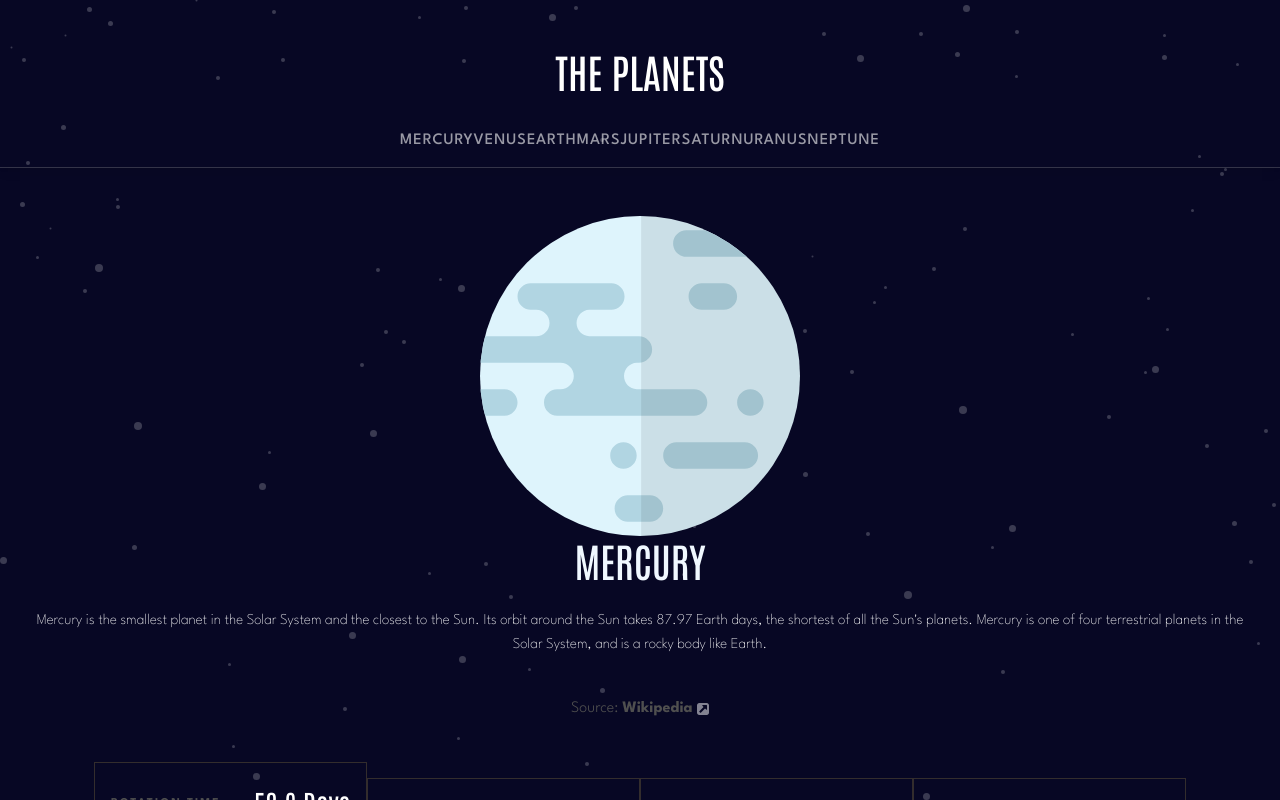
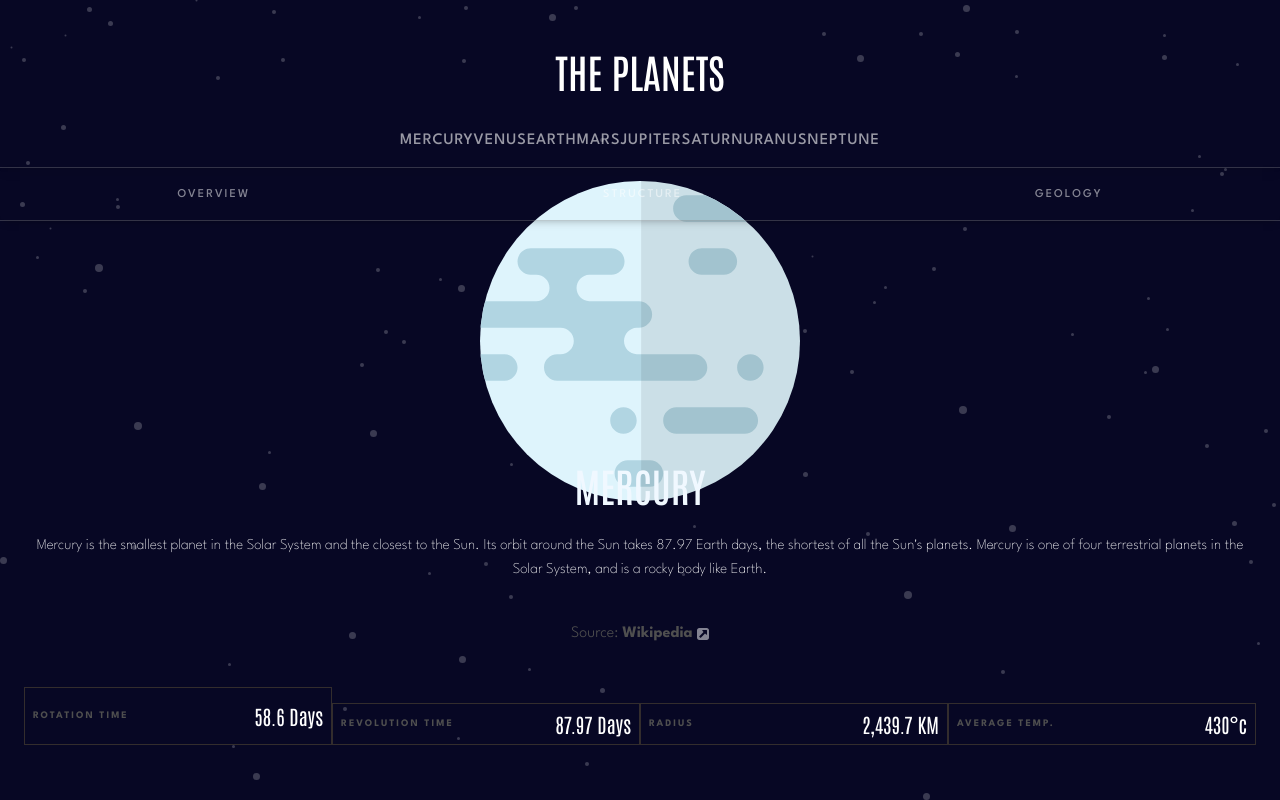
Before and after one commit to NickMagidson/planet-facts, a React (Vite) app: page /mercury in a window 1280 px wide. Built offline with nearby package versions, Linux system fonts and the light colour scheme.

Commit message:
General planet component layout and update todo list

```diff
--- a/src/App.jsx
+++ b/src/App.jsx
@@ -18,6 +18,7 @@ function App() {
       <Navbar />
       <Routes>
         <Route index path="/" />
+        {/* <Route path='mercury' element={<SinglePlanet value={planet[0]} />} /> */}
         <Route path='mercury' element={<Mercury/>} />
         <Route path='venus' element={<Venus/>} />
         <Route path='earth' element={<Earth/>} />
--- a/src/components/Mercury.jsx
+++ b/src/components/Mercury.jsx
@@ -1,55 +1,72 @@
+import { useState } from "react";
 import planets from "../data.json";
 import source from "/assets/icon-source.svg";
-import { MDBCol, MDBContainer, MDBRow, MDBTypography } from "mdb-react-ui-kit";
+import { MDBContainer, MDBCol, MDBRow, MDBTypography, MDBBtnGroup, MDBBtn } from "mdb-react-ui-kit";
 
 
-// planet, setPlanet for useState?
+
+const Mercury = () => {
+  // useEffect for async json datas fetching?
+  const [planet, setPlanet] = useState([])
   const { overview, structure, geology, name, images, rotation, revolution, radius, temperature } = planets[0]
 
 
 
-const Mercury = () => {
   return (
     <>
       <div>
         {/* Try routing!? */}
-        {/* Overview */}
-        {/* Structure */}
-        {/* Geology */}
+        <MDBBtnGroup className="w-100 bg-transparent">
+          <MDBBtn className="planet-btn bg-transparent text-white-50">
+            <MDBTypography tag='p' className="planet-btn m-0 p-2">Overview</MDBTypography>
+          </MDBBtn>
+          <MDBBtn className="planet-btn bg-transparent text-white-50">
+            <MDBTypography tag='p' className="planet-btn m-0 p-2">Structure</MDBTypography>
+          </MDBBtn>
+          <MDBBtn className="planet-btn bg-transparent text-white-50">
+            <MDBTypography tag='p' className="planet-btn m-0 p-2">Geology</MDBTypography>
+          </MDBBtn>
+        </MDBBtnGroup>
       </div>
+      <hr style={{borderTop: '1px solid #bbb', margin: '0'}} ></hr>
       <main className="d-flex flex-column align-items-center h-100">
 
-        <img src={images.planet} className="w-25 mt-5" alt="planet" />
+        <div className="img-container m-0 w-100 d-flex justify-content-center align-items-center">
+          <img src={images.planet} className="w-25" alt="planet" />
+        </div>
 
-        <div className="text-section d-flex flex-column align-items-center">
+        <section className="text-section">
+
+          <div className="d-flex flex-column align-items-center">
             <h1 className="planet-name m-0">{name.toUpperCase()}</h1>
             <MDBTypography tag='p' className="planet-desc p-4 text-center">{overview.content}</MDBTypography>
             <MDBTypography tag='p' className="planet-source text-sm-start">Source: <span>Wikipedia <img src={source} /></span></MDBTypography>
           </div>
 
-        <MDBContainer className="h-100">
-          <MDBRow className="mb-3 p-4 h-0">
-            <MDBCol size='md' className="d-flex flex-row justify-content-between align-items-center p-3 h-10 border border-dark">
+
+            <MDBRow className="mb-3 m-0 p-4 h-0">
+              <MDBCol size='md' className="d-flex flex-row justify-content-between align-items-center p-2 border border-dark">
                 <MDBTypography tag='p' className="planet-grid-title m-0">ROTATION TIME</MDBTypography>
                 <MDBTypography tag='h3' className="planet-grid-info m-0">{rotation}</MDBTypography>
               </MDBCol>
 
-            <MDBCol size='md' className="d-flex flex-row justify-content-between align-items-center p-3 h-10 border border-dark gy-3">
+              <MDBCol size='md' className="d-flex flex-row justify-content-between align-items-center p-2 border border-dark gy-3">
                 <MDBTypography tag='p' className="planet-grid-title m-0">REVOLUTION TIME</MDBTypography>
                 <MDBTypography tag='h3' className="planet-grid-info m-0">{revolution}</MDBTypography>
               </MDBCol>
 
-            <MDBCol size='md' className="d-flex flex-row justify-content-between align-items-center p-3 h-10 border border-dark gy-3">
+              <MDBCol size='md' className="d-flex flex-row justify-content-between align-items-center p-2 border border-dark gy-3">
                 <MDBTypography tag='p' className="planet-grid-title m-0">RADIUS</MDBTypography>
                 <MDBTypography tag='h3' className="planet-grid-info m-0">{radius}</MDBTypography>
               </MDBCol>
 
-            <MDBCol size='md' className="d-flex flex-row justify-content-between align-items-center p-3 h-10 border border-dark gy-3">
+              <MDBCol size='md' className="d-flex flex-row justify-content-between align-items-center p-2 border border-dark gy-3">
                 <MDBTypography tag='p' className="planet-grid-title m-0">AVERAGE TEMP.</MDBTypography>
                 <MDBTypography tag='h3' className="planet-grid-info m-0">{temperature}</MDBTypography>
               </MDBCol>
             </MDBRow>
-        </MDBContainer>
+
+        </section>
 
       </main>
     </>
--- a/src/components/Navbar.jsx
+++ b/src/components/Navbar.jsx
@@ -10,7 +10,7 @@ import {
   MDBBtn,
 } from 'mdb-react-ui-kit';
 
-export default function Navbar() {
+export default function Navbar(planet, setPlanet) {
   const [showNavExternal3, setShowNavExternal3] = useState(false);
 
   const linkStyles = {
--- a/src/index.css
+++ b/src/index.css
@@ -64,6 +64,15 @@ html,
 
 /* PLANET COMPONENT */
 
+.img-container {
+  height: 30%;
+}
+
+.planet-btn {
+  font-family: 'League Spartan';
+  letter-spacing: 2px;
+}
+
 .planet-name {
   font-family: 'Antonio';
   color: aliceblue;
@@ -88,7 +97,7 @@ html,
 
 .planet-grid-title {
   font-family: 'League Spartan';
-  font-size: 12px;
+  font-size: 10px;
   font-weight: bold;
   letter-spacing: 2px;
 }
@@ -97,6 +106,7 @@ html,
   font-family: 'Antonio';
   color: #fff;
   font-weight: 400;
+  font-size: 20px;
 }
 
 
```
Also changed, not shown: 1 other file (tests, documents, lock files or other folders). Lines whose indentation alone changed are shown as unchanged.
